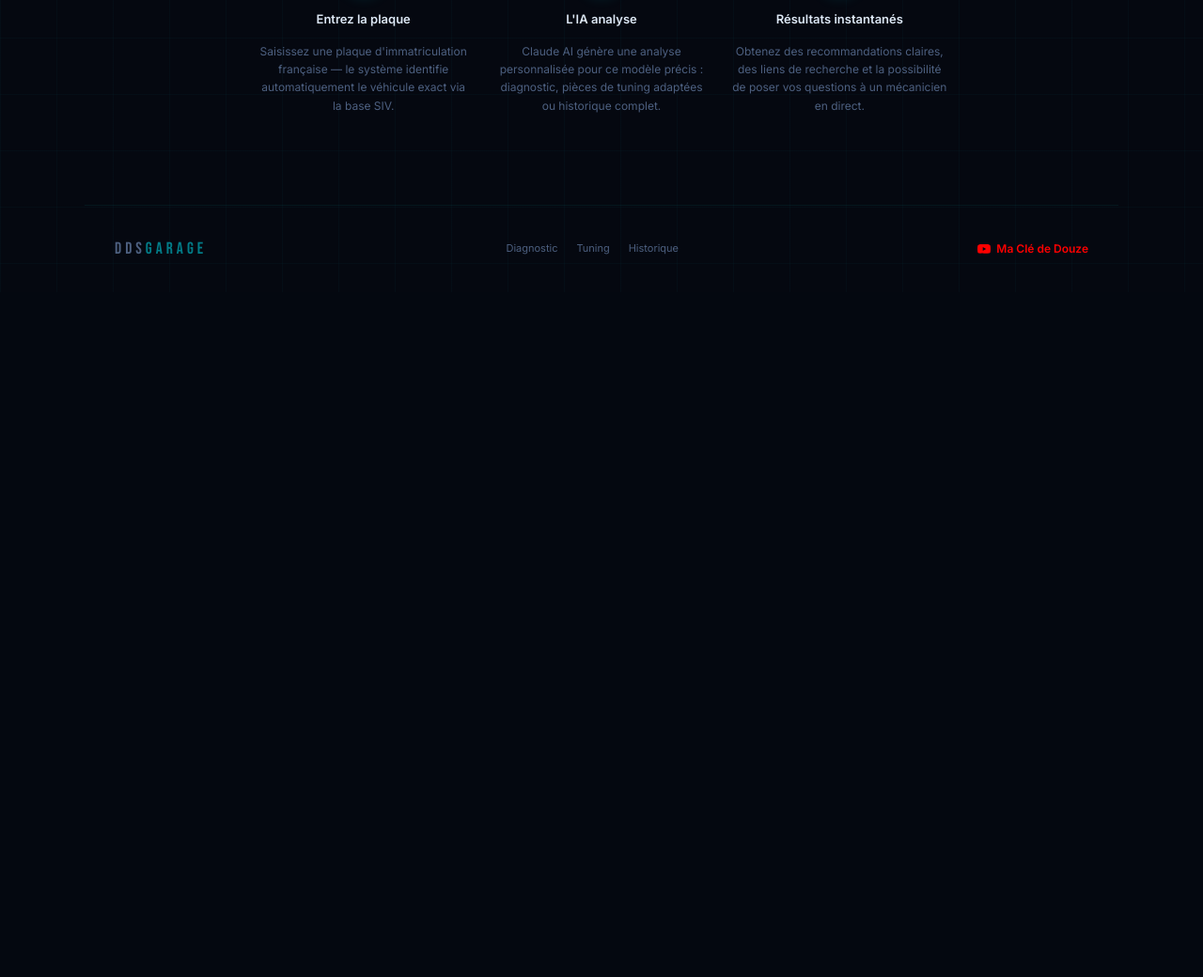
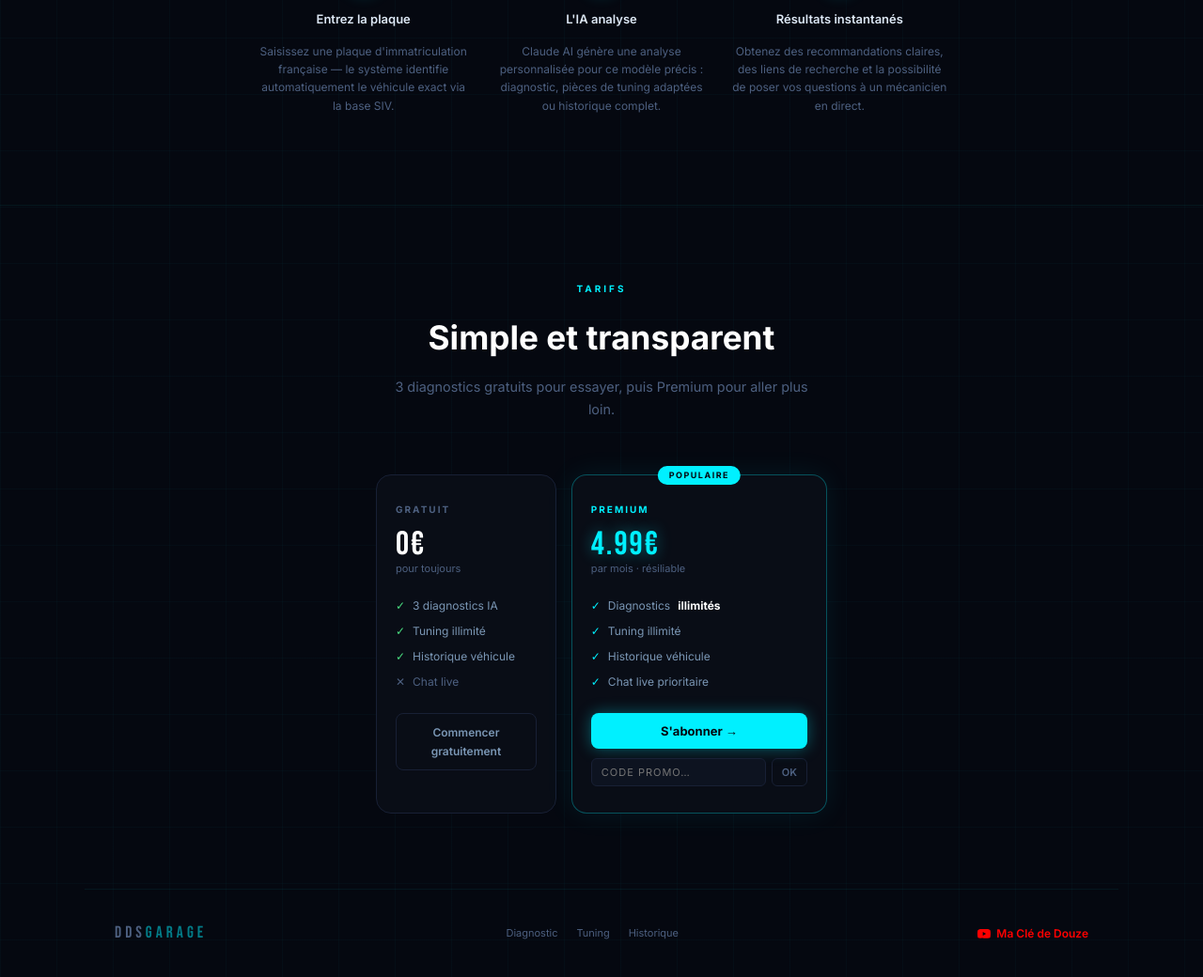
Before and after one commit to sidehdds/DDS-GARAGE, a Flask app: page / in a window 1280 px wide. Shown: the part 2000-3040 px from the top of the page at 94% size. Before the commit the page ends 2271 px from the top, so only its background shows below. Run offline with Flask 3, Linux system fonts and the light colour scheme; some libraries are stand-ins or nearby versions.

Commit message:
Add pricing section on landing page with Stripe + promo code

```diff
--- a/templates/landing.html
+++ b/templates/landing.html
@@ -371,6 +371,78 @@
     </div>
   </section>
 
+  <!-- PRICING -->
+  <section id="pricing" style="padding:5rem 2rem; border-top:1px solid rgba(0,240,255,.06);">
+    <div style="max-width:480px; margin:0 auto; text-align:center;">
+      <div class="section-label">Tarifs</div>
+      <h2 class="section-title">Simple et transparent</h2>
+      <p class="section-sub">3 diagnostics gratuits pour essayer, puis Premium pour aller plus loin.</p>
+
+      <div style="display:grid; grid-template-columns:1fr 1fr; gap:16px; margin-top:2.5rem;">
+
+        <!-- FREE -->
+        <div style="background:#090d16; border:1px solid #182035; border-radius:16px; padding:28px 20px; text-align:left;">
+          <div style="font-size:10px;font-weight:700;letter-spacing:2px;text-transform:uppercase;color:#4d6080;margin-bottom:12px;">Gratuit</div>
+          <div style="font-family:'Bebas Neue',sans-serif;font-size:2.2rem;letter-spacing:2px;color:#fff;line-height:1;">0€</div>
+          <div style="font-size:11px;color:#4d6080;margin-bottom:20px;">pour toujours</div>
+          <div style="display:flex;flex-direction:column;gap:8px;margin-bottom:24px;">
+            <div style="font-size:12px;color:#7a96b4;display:flex;gap:8px;align-items:center;"><span style="color:#4ade80;">✓</span> 3 diagnostics IA</div>
+            <div style="font-size:12px;color:#7a96b4;display:flex;gap:8px;align-items:center;"><span style="color:#4ade80;">✓</span> Tuning illimité</div>
+            <div style="font-size:12px;color:#7a96b4;display:flex;gap:8px;align-items:center;"><span style="color:#4ade80;">✓</span> Historique véhicule</div>
+            <div style="font-size:12px;color:#4d6080;display:flex;gap:8px;align-items:center;"><span>✕</span> Chat live</div>
+          </div>
+          <a href="/diagnostic" style="display:block;text-align:center;background:transparent;border:1px solid #182035;color:#7a96b4;font-size:12px;font-weight:600;font-family:'Inter',sans-serif;padding:10px;border-radius:8px;text-decoration:none;">Commencer gratuitement</a>
+        </div>
+
+        <!-- PREMIUM -->
+        <div style="background:#090d16; border:1px solid rgba(0,240,255,.3); border-radius:16px; padding:28px 20px; text-align:left; position:relative; box-shadow:0 0 30px rgba(0,240,255,.08);">
+          <div style="position:absolute;top:-10px;left:50%;transform:translateX(-50%);background:#00f0ff;color:#050810;font-size:9px;font-weight:700;letter-spacing:1.5px;padding:3px 12px;border-radius:20px;">POPULAIRE</div>
+          <div style="font-size:10px;font-weight:700;letter-spacing:2px;text-transform:uppercase;color:#00f0ff;margin-bottom:12px;">Premium</div>
+          <div style="font-family:'Bebas Neue',sans-serif;font-size:2.2rem;letter-spacing:2px;color:#00f0ff;line-height:1;text-shadow:0 0 16px rgba(0,240,255,.4);">4.99€</div>
+          <div style="font-size:11px;color:#4d6080;margin-bottom:20px;">par mois · résiliable</div>
+          <div style="display:flex;flex-direction:column;gap:8px;margin-bottom:24px;">
+            <div style="font-size:12px;color:#7a96b4;display:flex;gap:8px;align-items:center;"><span style="color:#00f0ff;">✓</span> Diagnostics <strong style="color:#fff;">illimités</strong></div>
+            <div style="font-size:12px;color:#7a96b4;display:flex;gap:8px;align-items:center;"><span style="color:#00f0ff;">✓</span> Tuning illimité</div>
+            <div style="font-size:12px;color:#7a96b4;display:flex;gap:8px;align-items:center;"><span style="color:#00f0ff;">✓</span> Historique véhicule</div>
+            <div style="font-size:12px;color:#7a96b4;display:flex;gap:8px;align-items:center;"><span style="color:#00f0ff;">✓</span> Chat live prioritaire</div>
+          </div>
+          <button onclick="lancerPaiementLanding()" style="display:block;width:100%;background:#00f0ff;border:none;color:#050810;font-size:13px;font-weight:700;font-family:'Inter',sans-serif;padding:11px;border-radius:8px;cursor:pointer;box-shadow:0 0 16px rgba(0,240,255,.35);">S'abonner →</button>
+          <div style="margin-top:10px;display:flex;gap:6px;">
+            <input type="text" id="promo-landing" placeholder="Code promo…" style="flex:1;background:#0d1320;border:1px solid #182035;color:#dde8f5;padding:7px 10px;border-radius:6px;font-size:11px;font-family:'Inter',sans-serif;outline:none;text-transform:uppercase;letter-spacing:1px;" onkeydown="if(event.key==='Enter')appliquerPromoLanding()"/>
+            <button onclick="appliquerPromoLanding()" style="background:transparent;border:1px solid #182035;color:#4d6080;font-size:11px;font-weight:600;font-family:'Inter',sans-serif;padding:7px 10px;border-radius:6px;cursor:pointer;white-space:nowrap;">OK</button>
+          </div>
+          <div id="promo-landing-msg" style="font-size:11px;margin-top:6px;text-align:center;display:none;"></div>
+        </div>
+
+      </div>
+    </div>
+  </section>
+
+  <script>
+    async function lancerPaiementLanding() {
+      const res = await fetch('/api/create-checkout', { method:'POST', headers:{'Content-Type':'application/json'} });
+      const data = await res.json();
+      if (data.url) window.location.href = data.url;
+    }
+    async function appliquerPromoLanding() {
+      const code = document.getElementById('promo-landing').value.trim();
+      if (!code) return;
+      const res = await fetch('/api/redeem-promo', { method:'POST', headers:{'Content-Type':'application/json'}, body: JSON.stringify({code}) });
+      const data = await res.json();
+      const msg = document.getElementById('promo-landing-msg');
+      msg.style.display = 'block';
+      if (data.success) {
+        localStorage.setItem('premium_token', data.token);
+        msg.style.color = '#4ade80';
+        msg.textContent = '✅ Code activé — accès illimité !';
+        setTimeout(() => window.location.href = '/diagnostic', 1500);
+      } else {
+        msg.style.color = '#f87171';
+        msg.textContent = '❌ Code invalide';
+      }
+    }
+  </script>
+
   <!-- FOOTER -->
   <footer>
     <div class="landing-footer">
```
